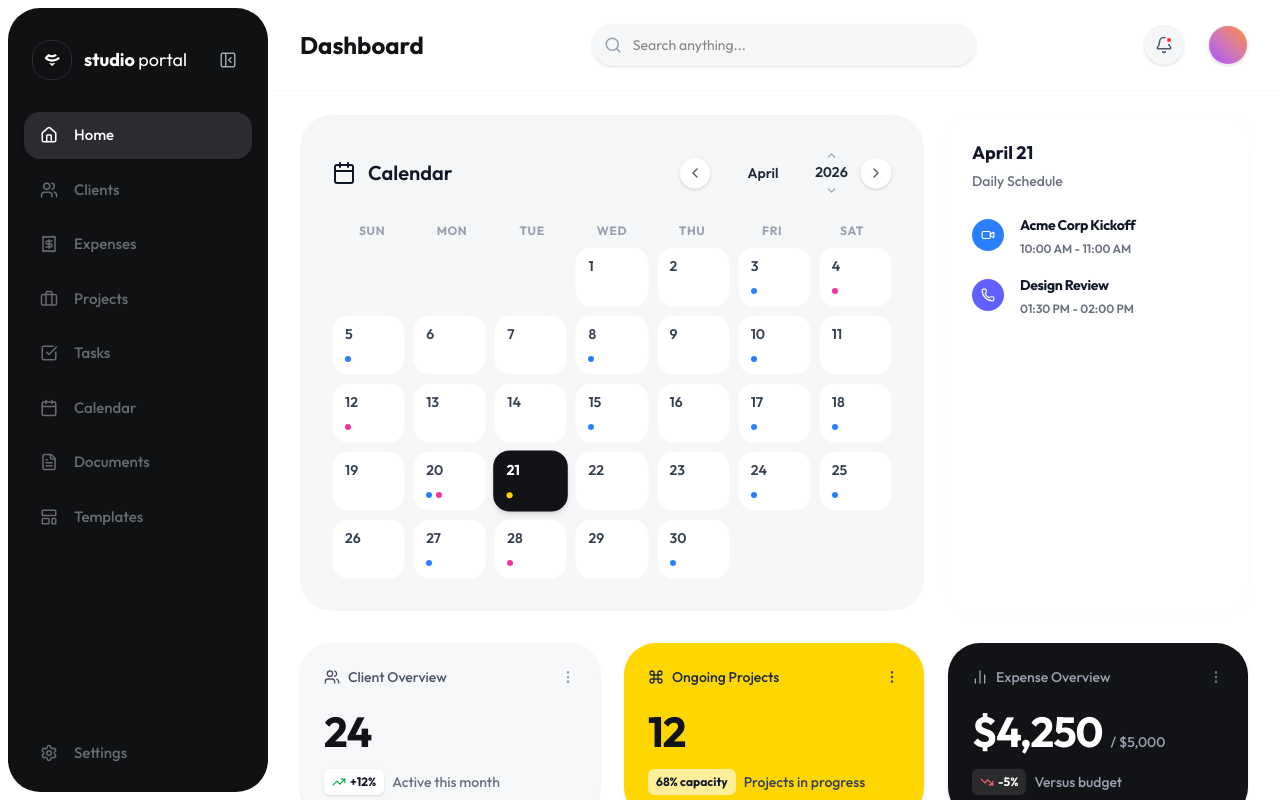
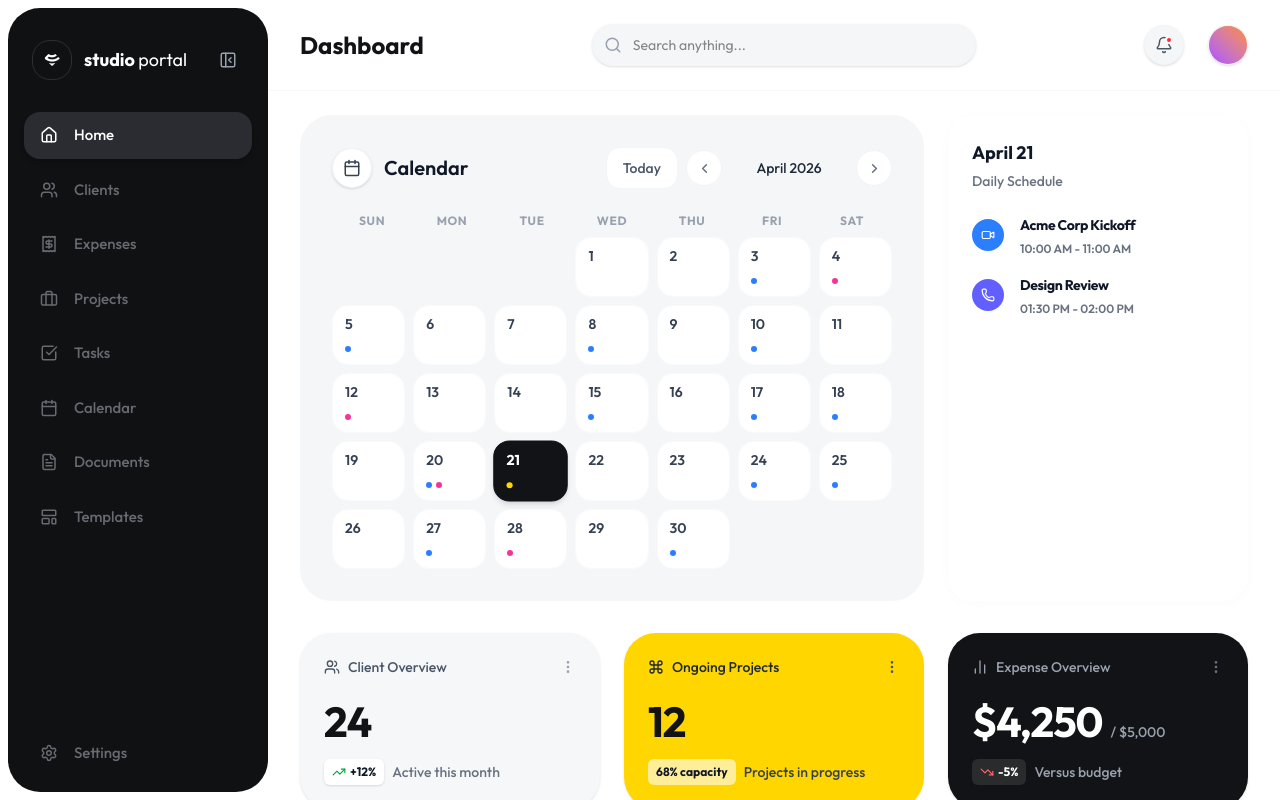
Before and after one commit to Vish-Studio/studio-portal, a React (Vite) app: page / in a window 1280 px wide. Built offline with nearby package versions, Linux system fonts and the light colour scheme.

Commit message:
fix: calendar card

```diff
--- a/src/components/calendar/calendar.tsx
+++ b/src/components/calendar/calendar.tsx
@@ -60,8 +60,11 @@ export default function Calendar() {
 
         {/* Title + Month/Year nav on same row */}
         <div className="flex items-center justify-between">
-          <div className="flex items-center gap-3 text-xl font-semibold text-gray-900">
-            <CalendarIcon size={24} /> Calendar
+          <div className="flex items-center gap-3">
+            <div className="w-10 h-10 bg-white rounded-full flex items-center justify-center border border-gray-100 shadow-sm shrink-0">
+              <CalendarIcon size={18} className="text-gray-700" />
+            </div>
+            <span className="text-xl font-semibold text-gray-900">Calendar</span>
           </div>
           <MonthYearNav value={currentDate} onChange={setCurrentDate} />
         </div>
--- a/src/components/daily-schedule/daily-schedule.tsx
+++ b/src/components/daily-schedule/daily-schedule.tsx
@@ -17,11 +17,13 @@ interface DailyScheduleProps {
   events: ScheduleEvent[];
 }
 
+// bg - (--color - ink)
+
 export default function DailySchedule({ date, events }: DailyScheduleProps) {
   const label = `${MONTH_NAMES[date.getMonth()]} ${date.getDate()}`;
 
   return (
-    <div className="daily-schedule bg-color-ink rounded-[24px] p-6 shadow-[0_2px_12px_var(--color-shadow-subtle)] flex flex-col">
+    <div className="daily-schedule rounded-[24px] p-6 shadow-[0_2px_12px_var(--color-shadow-subtle)] flex flex-col">
       <h3 className="text-lg font-bold text-gray-900 mb-1">{label}</h3>
       <p className="text-sm font-medium text-gray-500 mb-6">Daily Schedule</p>
 
--- a/src/components/month-year-nav/month-year-nav.tsx
+++ b/src/components/month-year-nav/month-year-nav.tsx
@@ -1,5 +1,5 @@
 import React from 'react';
-import { ChevronLeft, ChevronRight, ChevronUp, ChevronDown } from 'lucide-react';
+import { ChevronLeft, ChevronRight } from 'lucide-react';
 
 const MONTH_NAMES = [
   "January", "February", "March", "April", "May", "June",
@@ -13,46 +13,33 @@ interface MonthYearNavProps {
 
 export default function MonthYearNav({ value, onChange }: MonthYearNavProps) {
   const month = value.getMonth();
-  const year = value.getFullYear();
+  const year  = value.getFullYear();
 
   const prevMonth = () => onChange(new Date(year, month - 1, 1));
   const nextMonth = () => onChange(new Date(year, month + 1, 1));
-  const prevYear  = () => onChange(new Date(year - 1, month, 1));
-  const nextYear  = () => onChange(new Date(year + 1, month, 1));
+  const goToToday = () => onChange(new Date());
 
-  const navBtn = "w-8 h-8 flex items-center justify-center bg-white rounded-full shadow-sm hover:bg-gray-100 border border-gray-100 transition-colors shrink-0";
-  const yearBtn = "flex items-center justify-center text-gray-400 hover:text-gray-700 transition-colors leading-none p-0.5";
+  const btnClass = "w-9 h-9 flex items-center justify-center bg-white border border-gray-100 rounded-full text-gray-500 hover:bg-gray-100 hover:text-gray-800 transition-colors shrink-0";
 
   return (
-    <div className="flex items-center gap-3">
-      {/* Prev month */}
-      <button onClick={prevMonth} className={navBtn} aria-label="Previous month">
-        <ChevronLeft size={16} className="text-gray-600" />
+    <div className="flex items-center gap-2">
+      <button
+        onClick={goToToday}
+        className="hidden sm:flex px-4 py-2.5 bg-white border border-gray-100 rounded-xl font-medium text-sm text-gray-600 hover:bg-gray-100 hover:text-gray-800 transition-colors"
+      >
+        Today
       </button>
 
-      {/* Month + Year display */}
-      <div className="flex items-center gap-3 select-none">
-        <span className="font-semibold text-sm text-gray-800 w-20 text-center">
-          {MONTH_NAMES[month]}
-        </span>
+      <button onClick={prevMonth} className={btnClass} aria-label="Previous month">
+        <ChevronLeft size={15} strokeWidth={2.5} />
+      </button>
 
-        {/* Year with up/down controls */}
-        <div className="flex flex-col items-center gap-0">
-          <button onClick={nextYear} className={yearBtn} aria-label="Next year">
-            <ChevronUp size={13} />
-          </button>
-          <span className="font-semibold text-sm text-gray-800 tabular-nums leading-tight">
-            {year}
-          </span>
-          <button onClick={prevYear} className={yearBtn} aria-label="Previous year">
-            <ChevronDown size={13} />
-          </button>
-        </div>
-      </div>
+      <span className="font-medium text-sm text-gray-800 min-w-29.5 text-center select-none">
+        {MONTH_NAMES[month]} {year}
+      </span>
 
-      {/* Next month */}
-      <button onClick={nextMonth} className={navBtn} aria-label="Next month">
-        <ChevronRight size={16} className="text-gray-600" />
+      <button onClick={nextMonth} className={btnClass} aria-label="Next month">
+        <ChevronRight size={15} strokeWidth={2.5} />
       </button>
     </div>
   );
```
